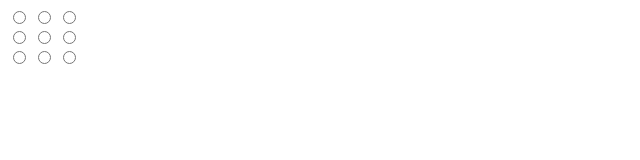
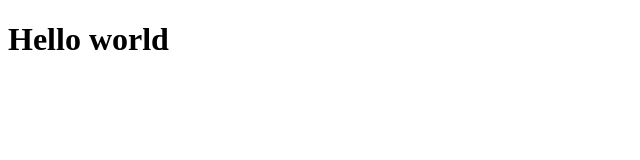
Before and after one commit to villeravn/villeravn.github.io, a plain HTML site: page index.html in a window 1280 px wide. Shown: the whole page, without its empty margins (0-640 px from the left). Drawn offline with Linux system fonts and the light colour scheme.

Commit message:
fjern glennting

```diff
--- a/index.html
+++ b/index.html
@@ -7,17 +7,6 @@
     <title>Villeravn.com</title>
   </head>
   <body>
-    <script src="script.js"></script>
-    <input type="radio" name="group1" id="a1">
-    <input type="radio" name="group2" id="a2">
-    <input type="radio" name="group1" id="a3">
-    <br>
-    <input type="radio" name="group1" id="b1">
-    <input type="radio" name="group2" id="b2">
-    <input type="radio" name="group1" id="b3">
-    <br>
-    <input type="radio" name="group1" id="c1">
-    <input type="radio" name="group2" id="c2">
-    <input type="radio" name="group1" id="c3">
+    <h1>Hello world</h1>
   </body>
 </html>
```
